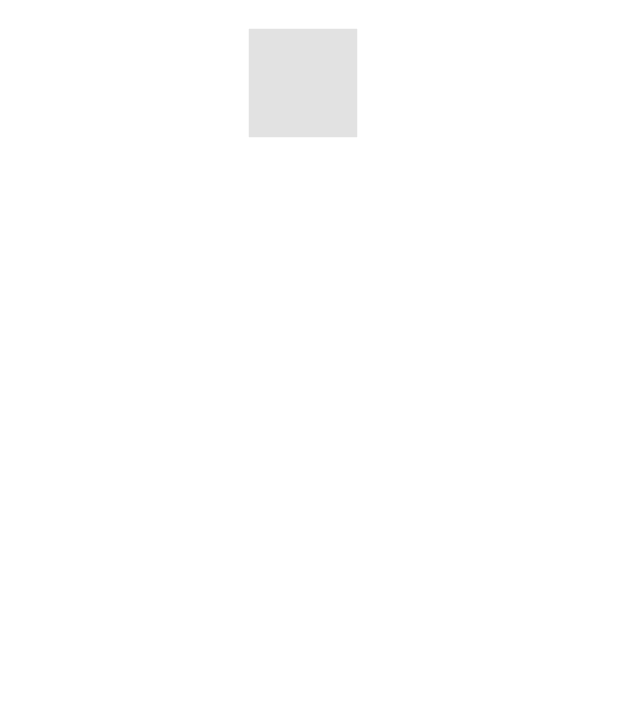
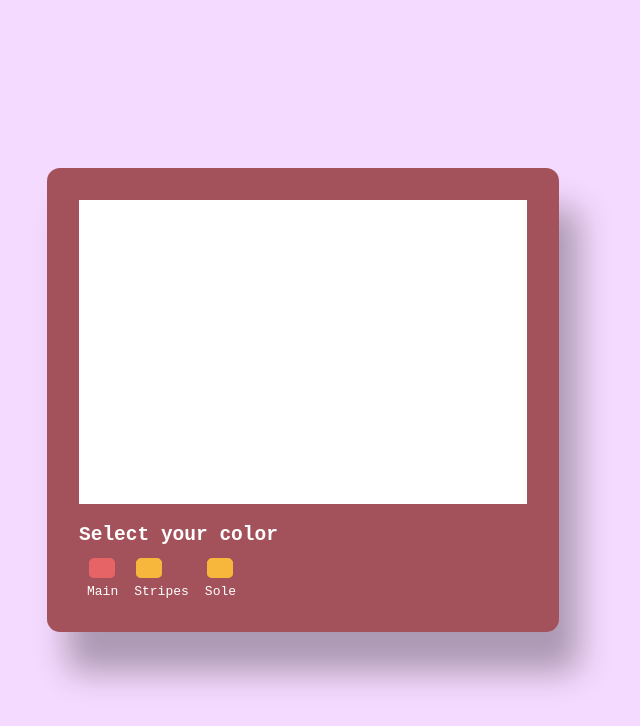
Before and after one commit to deepakgudi-pixel/product-customizer, a React (Vite) app: page / in a window 1280 px wide. Shown: the top 726 px of the page, without its empty margins (337-977 px from the left). Built offline with nearby package versions, Linux system fonts and the light colour scheme.

Commit message:
added layout and styles

```diff
--- a/src/App.jsx
+++ b/src/App.jsx
@@ -4,15 +4,34 @@ import { Canvas } from "@react-three/fiber";
 import { OrbitControls, useGLTF } from "@react-three/drei";
 
 function App() {
-  const ref = useRef();
-
   return (
     <div>
-      <Canvas>
-        <mesh ref={ref}>
-          <boxGeometry attach="geometry" args={[5, 5]} />
-        </mesh>
-      </Canvas>
+      <div className="wrapper">
+        <div className="card">
+          <div className="product-canvas">
+            <Canvas>
+
+            </Canvas>
+          </div>
+          <h2>Select your color</h2>
+          <div className="colors">
+            <div>
+              <input type="color" id="head" name="head" value="#e66465" />
+              <label for="head">Main</label>
+            </div>
+
+            <div>
+              <input type="color" id="body" name="body" value="#f6b73c" />
+              <label for="body">Stripes</label>
+            </div>
+
+            <div>
+              <input type="color" id="body" name="body" value="#f6b73c" />
+              <label for="body">Sole</label>
+            </div>
+          </div>
+        </div>
+      </div>
     </div>
   );
 }
--- /dev/null
+++ b/src/styles/_showCase.scss
@@ -0,0 +1,66 @@
+* {
+  margin: 0;
+  padding: 0;
+}
+
+.wrapper {
+  min-height: 100vh;
+  display: flex;
+  align-items: center;
+  justify-content: space-around;
+  background-color: #f5daff;
+  color: white;
+  font-family: monospace;
+
+  .card {
+    height: 50vh;
+    border-radius: 13px;
+    box-shadow: 20px 40px 33px rgba(0, 0, 0, 0.3);
+    padding: 2rem;
+    width: 35vw;
+    background-color: hsl(353, 33%, 48%);
+
+    .product-canvas {
+        width: 35vw;
+        height: 38vh;
+        background: white;
+        border-radius: 0px;
+        margin-bottom: 20px;
+    }
+
+      .colors {
+        display: flex;
+        flex-direction: row;
+      }
+
+      .colors div {
+        padding: 8px;
+      }
+
+      input {
+        border-radius: 50%;
+        width: 30px;
+        height: 30px;
+        -webkit-appearance: none;
+        -moz-appearance: none;
+        appearance: none;
+        background-color: transparent;
+        cursor: pointer;
+        border: none;
+      }
+
+      input::-webkit-color-swatch {
+        border-radius: 20%;
+        width: 20px;
+        height: 20px;
+        border: none;
+      }
+
+      label {
+        display: flex;
+      }
+
+
+  }
+
+}
--- a/src/styles/main.scss
+++ b/src/styles/main.scss
@@ -0,0 +1 @@
+@import 'showCase';
```
